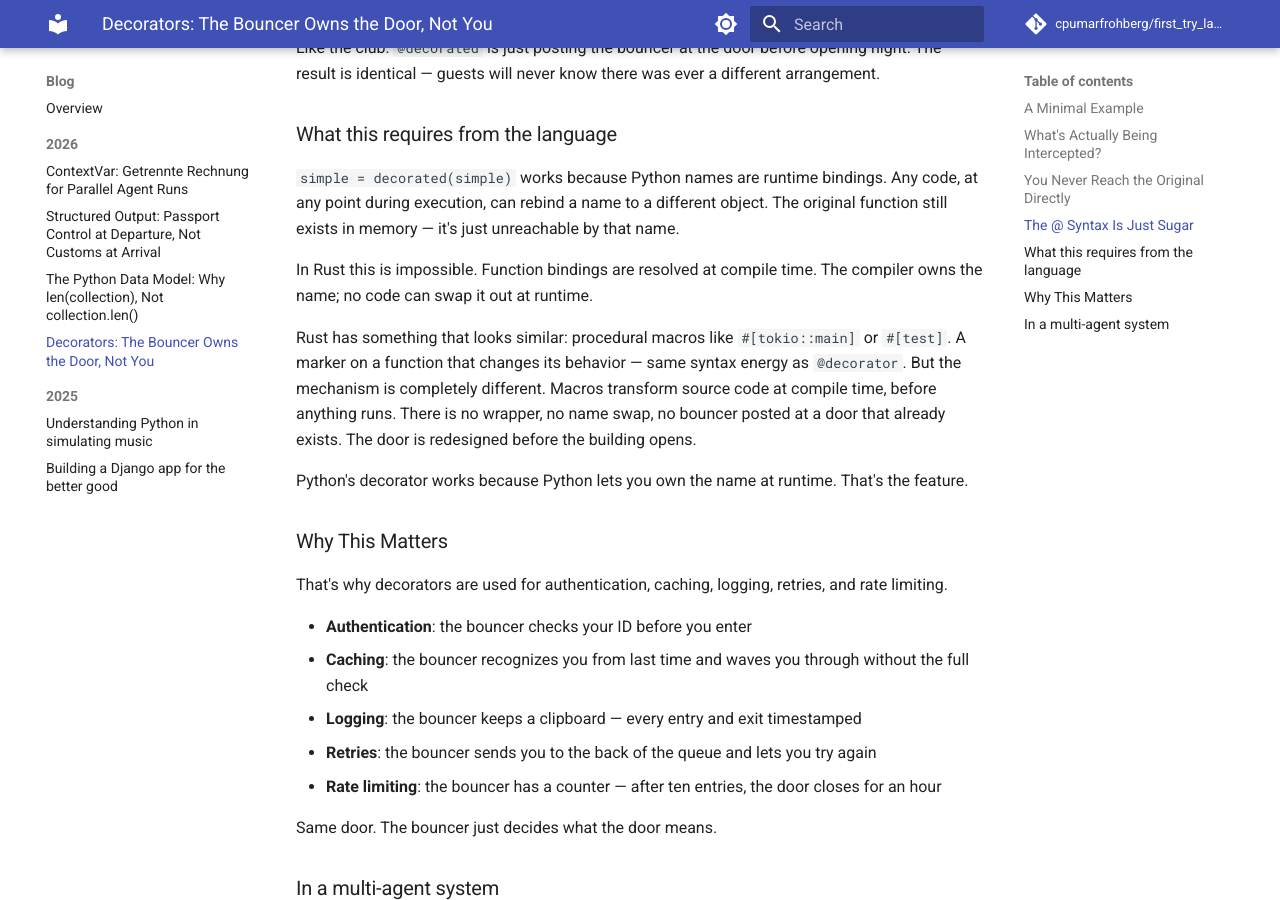
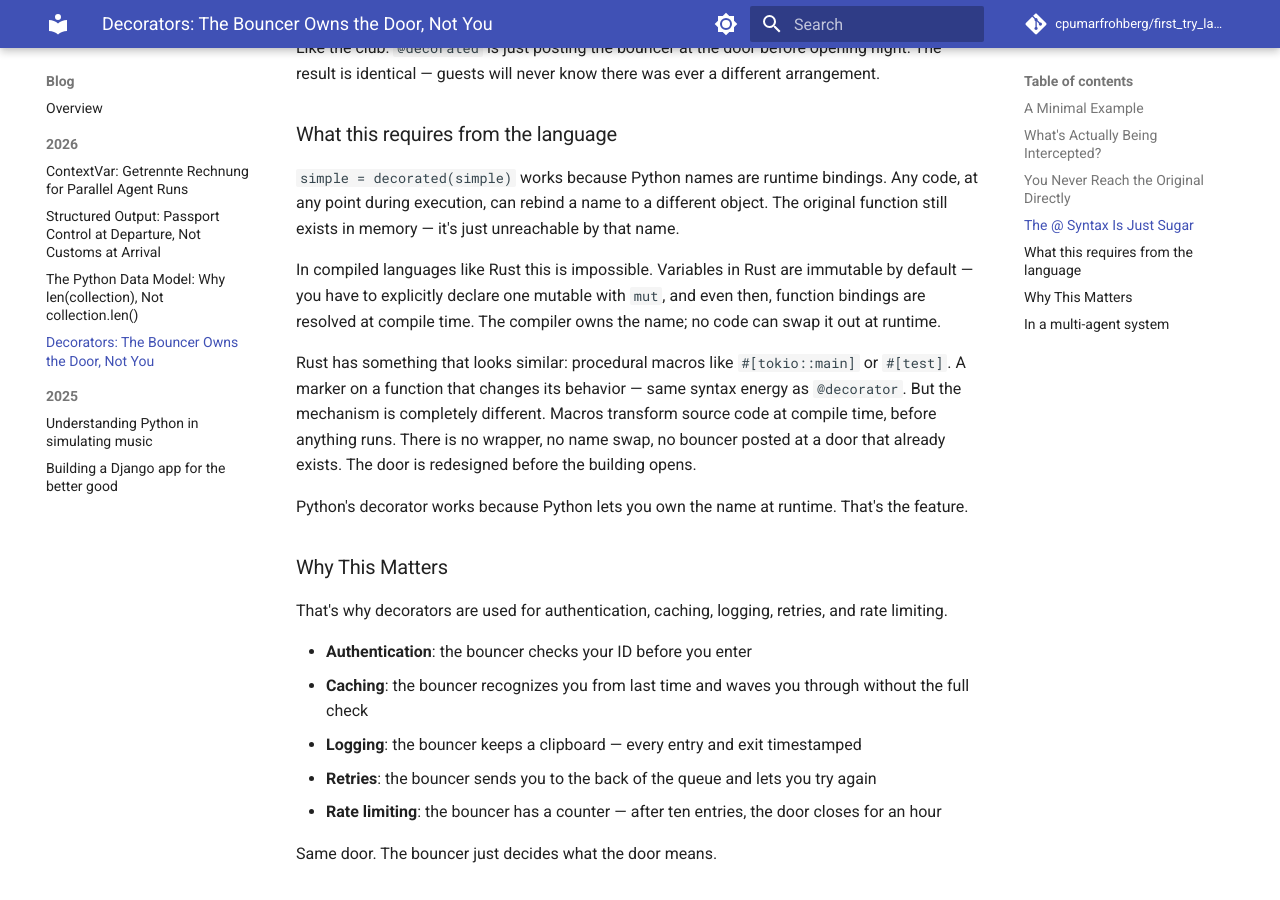
Before and after one commit to cpumarfrohberg/first_try_landed, an MkDocs documentation site: the page built from docs/blog/posts/decorators.md, in a window 1280 px wide and 900 px high, scrolled down 2544 px. Built offline with MkDocs 1.6.1 and Material for MkDocs 9.7.7, drawn with Linux system fonts in a browser that asks for light colours; comment, search, counter and statistics services are not loaded.

Commit message:
add Rust ref in article on decorators

```diff
--- a/docs/blog/posts/decorators.md
+++ b/docs/blog/posts/decorators.md
@@ -123,7 +123,7 @@ Like the club: `@decorated` is just posting the bouncer at the door before openi
 
 `simple = decorated(simple)` works because Python names are runtime bindings. Any code, at any point during execution, can rebind a name to a different object. The original function still exists in memory — it's just unreachable by that name.
 
-In Rust this is impossible. Function bindings are resolved at compile time. The compiler owns the name; no code can swap it out at runtime.
+In compiled languages like Rust this is impossible. Variables in Rust are immutable by default — you have to explicitly declare one mutable with `mut`, and even then, function bindings are resolved at compile time. The compiler owns the name; no code can swap it out at runtime.
 
 Rust has something that looks similar: procedural macros like `#[tokio::main]` or `#[test]`. A marker on a function that changes its behavior — same syntax energy as `@decorator`. But the mechanism is completely different. Macros transform source code at compile time, before anything runs. There is no wrapper, no name swap, no bouncer posted at a door that already exists. The door is redesigned before the building opens.
 
```
